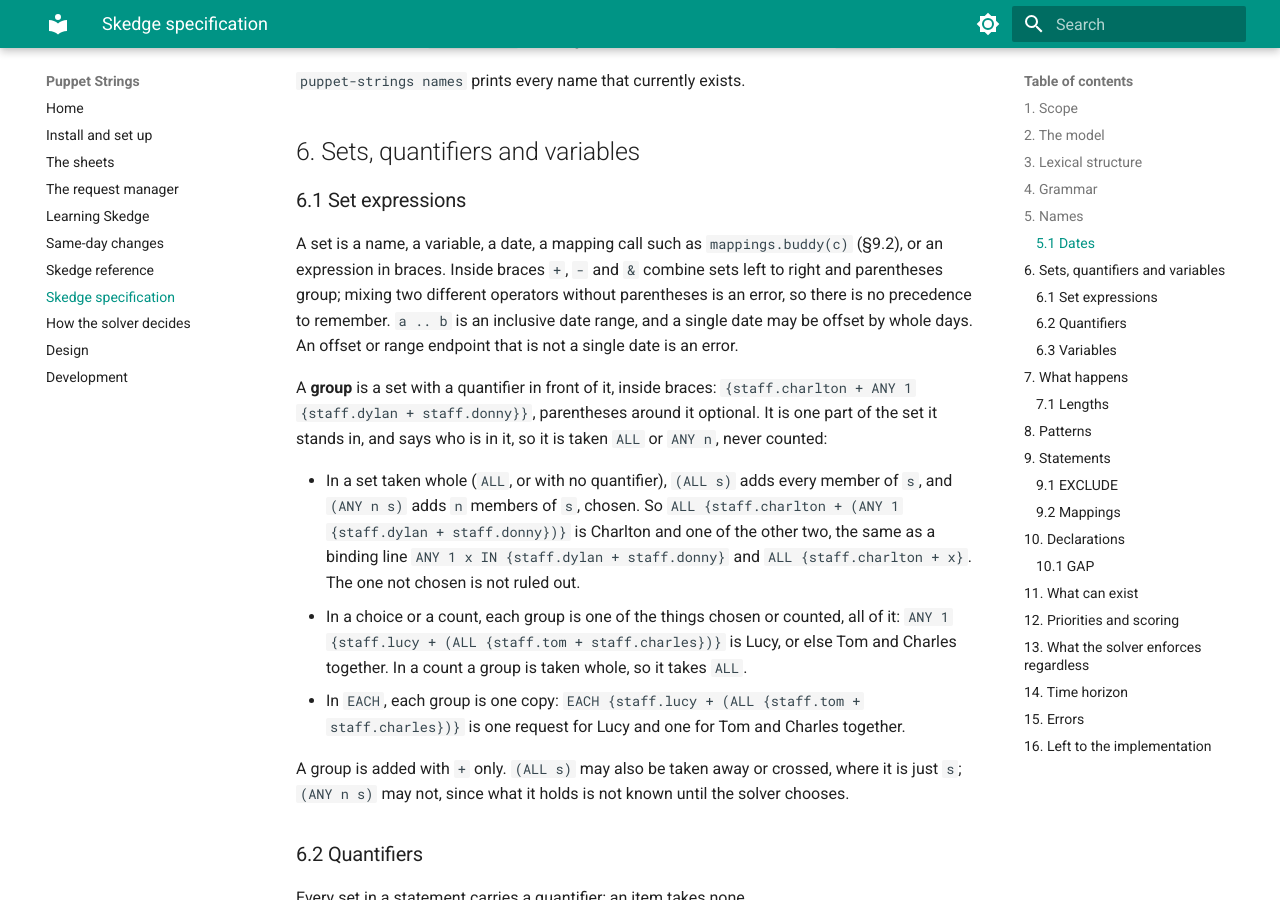
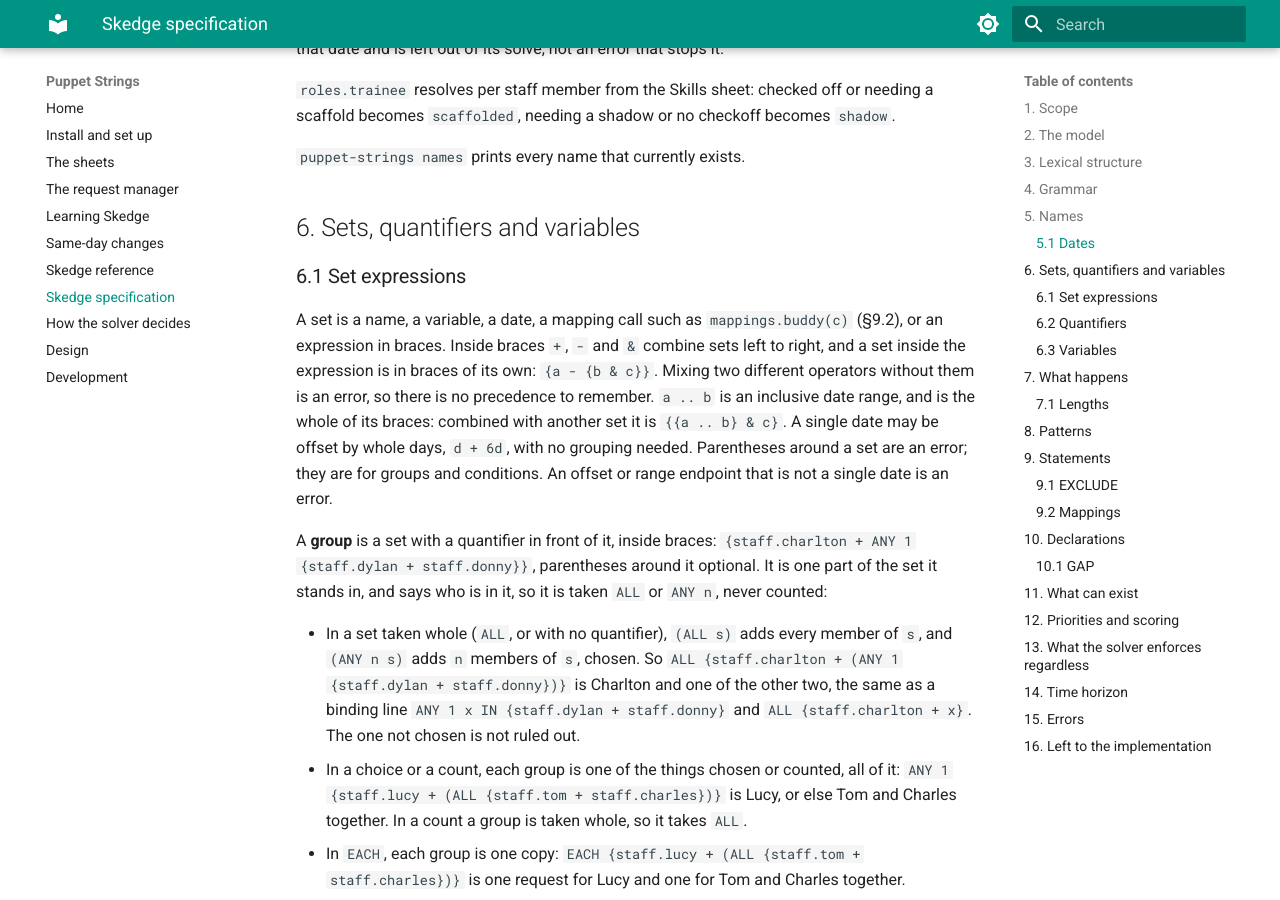
Before and after one commit to Dylan-Puppet-Master/Puppet-Strings, an MkDocs documentation site: the page built from docs/spec.md, in a window 1280 px wide and 900 px high, scrolled down 7892 px. Built offline with MkDocs 1.6.1 and Material for MkDocs 9.7.7, drawn with Linux system fonts in a browser that asks for light colours; some of the changed text lies outside the part shown.

Commit message:
Write a set inside a set in braces, not parentheses
A range combined with another set is in braces of its own, and an offset needs
no grouping. Parentheses stay for groups and conditions; around a set they are
refused with the braced spelling.

Co-Authored-By: Claude Opus 5.5 <noreply@anthropic.com>

```diff
--- a/docs/spec.md
+++ b/docs/spec.md
@@ -176,20 +176,24 @@ chooser     : (ALL | ANY | amount)? CONSECUTIVE? set_
 any_n       : ANY INT
             | ANY_N_OF
 
+// A set built from others is in braces, and so is every set inside it: {{a .. b} & c}. A
+// range is the whole of its braces. Parentheses are for a group, which is a choice rather
+// than a set; around a set they are parsed only to say it takes braces.
 ?set_       : REF | NAME | DATE | call | "{" setexpr "}"
-?setexpr    : range (SETOP range)*     -> setop
-?range      : primary ".." primary     -> date_range
-            | primary
-?primary    : date_atom OFFSET         -> date_offset
-            | date_atom
-            | "(" setexpr ")"
+?setexpr    : operand (SETOP operand)*   -> setop
+            | endpoint ".." endpoint     -> date_range
+?operand    : endpoint
+            | "{" setexpr "}"
+            | "(" setexpr ")"            -> parenthesized
             | "(" (ALL | amount | any_n) set_ ")"   -> group
             | (ALL | amount | any_n) set_           -> group
+?endpoint   : date_atom OFFSET           -> date_offset
+            | date_atom
 ?date_atom  : DATE | REF | NAME | call
 
 // Two more ways in, for the cells of the Mappings tab rather than for a request: what a
 // key or a value may be, and what stands in for a key with no row.
-mapping_domain  : "{" setexpr "}" | setexpr
+mapping_domain  : setexpr
 mapping_default : chooser
 
 // The keywords. A leading `_` keeps the token out of the tree, the way an anonymous string
@@ -333,9 +337,12 @@ scaffold becomes `scaffolded`, needing a shadow or no checkoff becomes `shadow`.
 
 A set is a name, a variable, a date, a mapping call such as `mappings.buddy(c)` (§9.2),
 or an expression in braces. Inside braces `+`, `-` and
-`&` combine sets left to right and parentheses group; mixing two different operators
-without parentheses is an error, so there is no precedence to remember. `a .. b` is an
-inclusive date range, and a single date may be offset by whole days. An offset or range
+`&` combine sets left to right, and a set inside the expression is in braces of its own:
+`{a - {b & c}}`. Mixing two different operators without them is an error, so there is no
+precedence to remember. `a .. b` is an inclusive date range, and is the whole of its
+braces: combined with another set it is `{{a .. b} & c}`. A single date may be offset by
+whole days, `d + 6d`, with no grouping needed. Parentheses around a set are an error; they
+are for groups and conditions. An offset or range
 endpoint that is not a single date is an error.
 
 A **group** is a set with a quantifier in front of it, inside braces:
@@ -863,7 +870,9 @@ parser, the validator and the solver report:
 | `expected a … name` | A name or variable from the wrong namespace. |
 | `unknown variable` | A bare identifier no `IN` binds. |
 | `variable bound twice` | Two bindings of one identifier. |
-| `mixed set operators need parentheses` | `{a + b & c}` and the like. |
+| `mixed set operators need braces around one side` | `{a + b & c}` and the like. |
+| `a set inside a set goes in braces` | `{a - (b & c)}`; the message writes it with braces. |
+| `a range is a set of its own, so it goes in braces` | `{a & b .. c}`. |
 | `mixed AND and OR need parentheses` | `IF a AND b OR c`. |
 | `AS_ROLE needs an activity` | `AS_ROLE` with a quoted task, `FREE` or `BUSY`. |
 | `FOR needs a quoted task` | `FOR` in a pattern with any other target. |
```
Also changed, not shown: other parts of docs/spec.md (+1 -1 lines), docs/skedge.md (+19 -12 lines), 11 other files.
